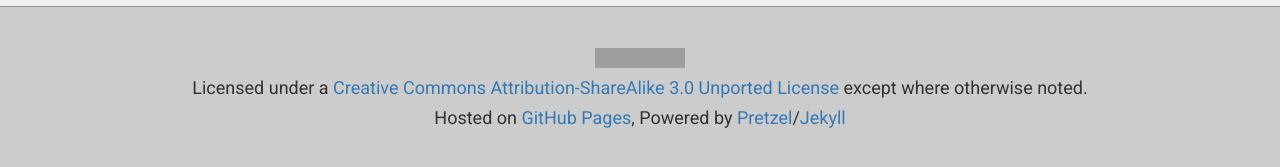
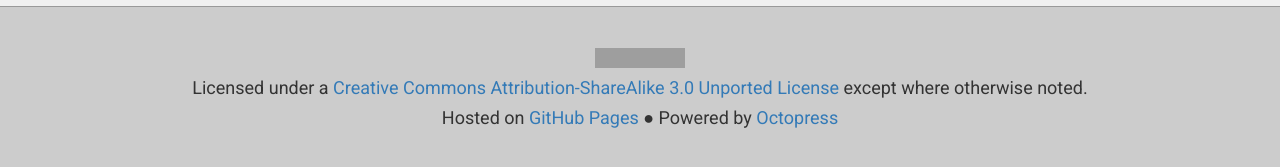
Before and after one commit to timschreiber/timschreiber.github.com, a Jekyll site: the page built from index.md, in a window 1280 px wide and 1109 px high. Shown: the part 931-1098 px from the top of the window. Built offline with Jekyll 4.4.1, drawn with Linux system fonts in a browser that asks for light colours; nearby versions of some CDN libraries; grey boxes are pictures that could not be loaded.

Commit message:
Update layout.html

```diff
--- a/_layouts/layout.html
+++ b/_layouts/layout.html
@@ -62,7 +62,7 @@
 					<div class="col-xs-12 text-center">
 						<div><a rel="license" href="http://creativecommons.org/licenses/by-sa/3.0/"><img alt="Creative Commons License" style="border-width:0" src="https://i.creativecommons.org/l/by-sa/3.0/88x31.png" /></a></div>
 						<h4>Licensed under a <a rel="license" href="http://creativecommons.org/licenses/by-sa/3.0/">Creative Commons Attribution-ShareAlike 3.0 Unported License</a> except where otherwise noted.</h4>
-						<h4>Hosted on <a href="https://pages.github.com/">GitHub Pages</a>, Powered by <a href="https://github.com/Code52/pretzel">Pretzel</a>/<a href="http://jekyllrb.com/">Jekyll</a></h4>
+						<h4>Hosted on <a href="https://pages.github.com/">GitHub Pages</a> &#x25cf; Powered by <a href="http://octopress.org/">Octopress</a></h4>
 					</div>
 			</div>
 		</footer>
```
